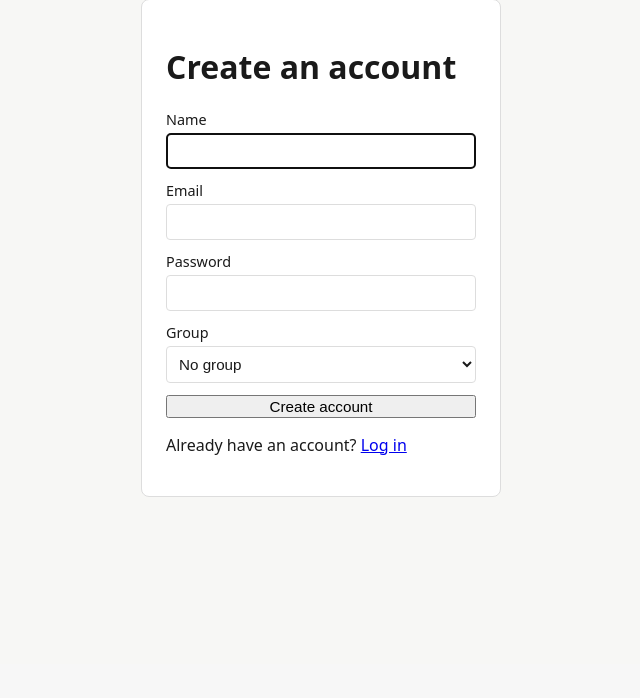
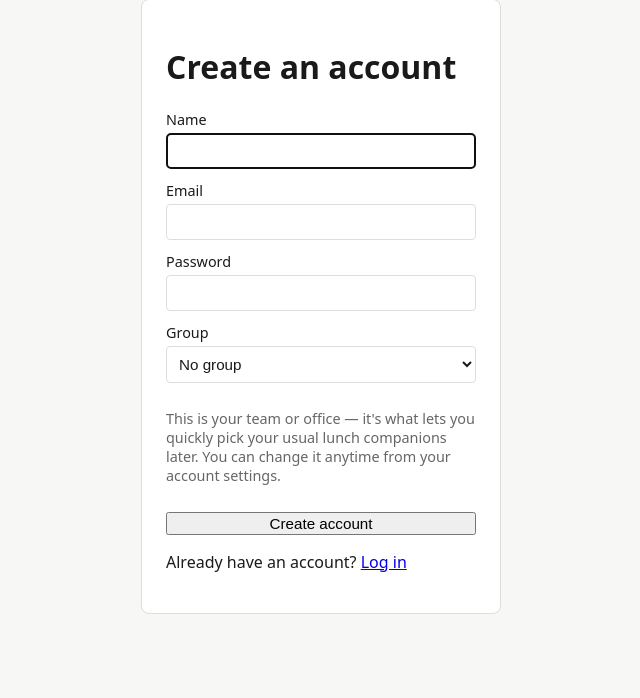
Before and after one commit to magnushacker/grub-roulette, a FastAPI app: page /register in a window 1280 px wide. Shown: the part 136-834 px from the top of the page, without its empty margins (319-959 px from the left). Before the commit the page ends 633 px from the top, so only its background shows below. Run offline with FastAPI, Linux system fonts and the light colour scheme; data that the repository does not hold is empty.

Commit message:
Explain what Group means on the registration page
New users had no context for why they're being asked to pick a Group at
sign-up. A short hint now explains it's their team/office and how it's
used, and that it can be changed later from account settings.

Co-Authored-By: Claude Sonnet 5 <noreply@anthropic.com>
Claude-Session: https://claude.ai/code/session_01Dp4xgSgoLzw4eEwz1aAErN

```diff
--- a/app/templates/register.html
+++ b/app/templates/register.html
@@ -17,6 +17,7 @@
                 <option value="__new__">+ Add a new group...</option>
             </select>
         </label>
+        <p class="hint">This is your team or office — it's what lets you quickly pick your usual lunch companions later. You can change it anytime from your account settings.</p>
         <label id="new-group-label" hidden>New group name
             <input type="text" name="new_group_name" id="new-group-name">
         </label>
```
